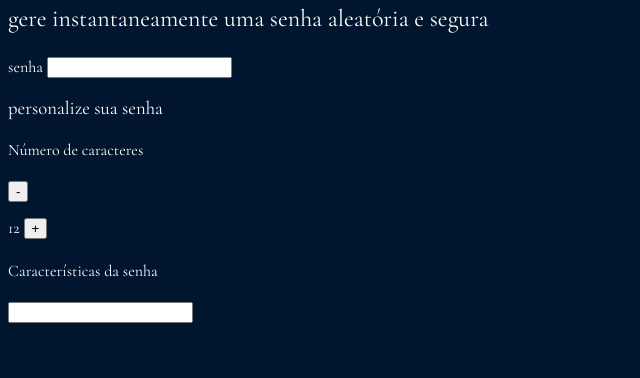
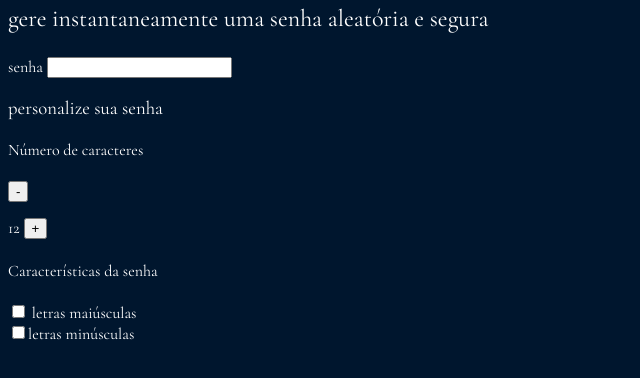
Before and after one commit to stephany221212/gerador-de-senha, a plain HTML site: page index.html in a window 1280 px wide. Shown: the part 116-494 px from the top of the page, without its empty margins (0-640 px from the left). Drawn offline with nearby package versions, Linux system fonts and the light colour scheme.

Commit message:
Add files via upload

```diff
--- a/index.html
+++ b/index.html
@@ -33,6 +33,13 @@
             <div class="parametro-senha">
                 <h4 class="parametro-senha__titulo">Características da senha</h4>
                 <div class="parametro-senha__checkbox">
-                    <input name="maiusculo" type
+                    <input name="maiusculo" type="checkbox" class="checkbox">
+                    <label for="minusculo">letras maiúsculas</label>
                 </div>
+                <div class="parametro-senha-checkbox">
+                    <input name="minusculo" type="checkbox" class="checkbox"
+                    <label for="minusculo">letras minúsculas</label>
+                </div>
+                <div class="parametro-senha-checkbox"
             </div>
+            </div>
```
